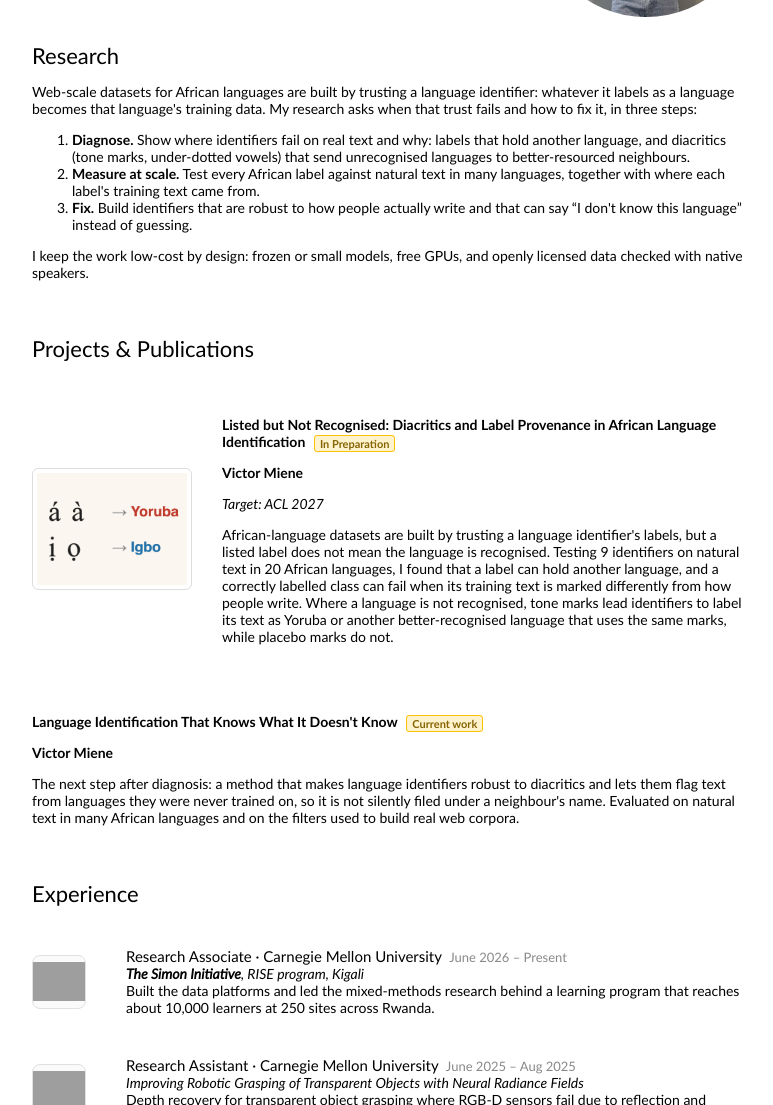
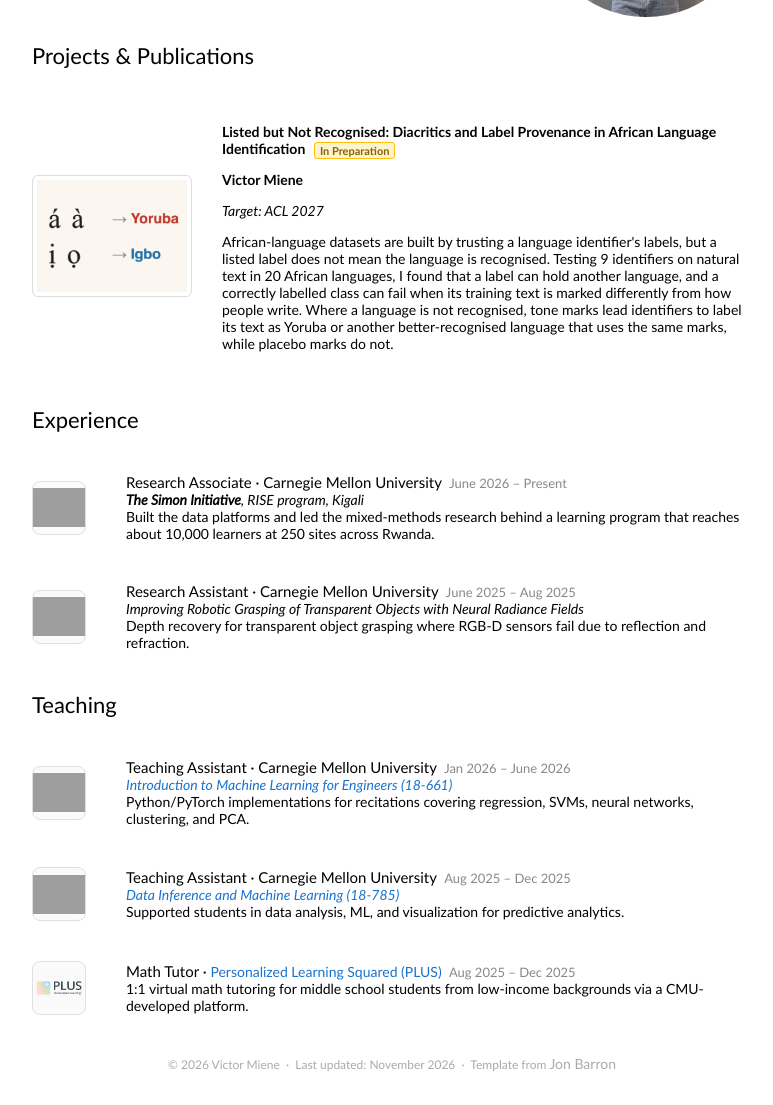
Before and after one commit to Douyemiene/douyemiene.github.io, a plain HTML site: page index.html in a window 1280 px wide. Shown: the part 233-1338 px from the top of the page, without its empty margins (248-1021 px from the left). Drawn offline with Linux system fonts and the light colour scheme; grey boxes are pictures that could not be loaded.

Commit message:
Revert "Add research outline and current work"
This reverts commit 53c84a030d835627019849374d042f06161c6477.

```diff
--- a/index.html
+++ b/index.html
@@ -42,28 +42,6 @@
   </tbody>
   </table>
 
-  <!-- ── RESEARCH ── -->
-  <table width="100%" align="center" border="0" cellspacing="0" cellpadding="20">
-  <tbody>
-  <tr><td><h2>Research</h2>
-      <p>
-        Web-scale datasets for African languages are built by trusting a language identifier: whatever it labels as a
-        language becomes that language's training data. My research asks when that trust fails and how to fix it,
-        in three steps:
-      </p>
-      <ol>
-        <li><strong>Diagnose.</strong> Show where identifiers fail on real text and why: labels that hold another language,
-            and diacritics (tone marks, under-dotted vowels) that send unrecognised languages to better-resourced neighbours.</li>
-        <li><strong>Measure at scale.</strong> Test every African label against natural text in many languages, together with
-            where each label's training text came from.</li>
-        <li><strong>Fix.</strong> Build identifiers that are robust to how people actually write and that can say
-            “I don't know this language” instead of guessing.</li>
-      </ol>
-      <p>I keep the work low-cost by design: frozen or small models, free GPUs, and openly licensed data checked with native speakers.</p>
-  </td></tr>
-  </tbody>
-  </table>
-
   <!-- ── PROJECTS & PUBLICATIONS ── -->
   <table width="100%" align="center" border="0" cellspacing="0" cellpadding="20">
   <tbody>
@@ -88,20 +66,6 @@
         can hold another language, and a correctly labelled class can fail when its training text is marked differently
         from how people write. Where a language is not recognised, tone marks lead identifiers to label its text as
         Yoruba or another better-recognised language that uses the same marks, while placebo marks do not.
-      </p>
-    </td>
-  </tr>
-  <tr>
-    <td colspan="2" valign="middle">
-      <p>
-        <span class="papertitle">Language Identification That Knows What It Doesn't Know</span>
-        <span class="badge">Current work</span>
-      </p>
-      <p><strong>Victor Miene</strong></p>
-      <p>
-        The next step after diagnosis: a method that makes language identifiers robust to diacritics and lets them flag
-        text from languages they were never trained on, so it is not silently filed under a neighbour's name.
-        Evaluated on natural text in many African languages and on the filters used to build real web corpora.
       </p>
     </td>
   </tr>
```
